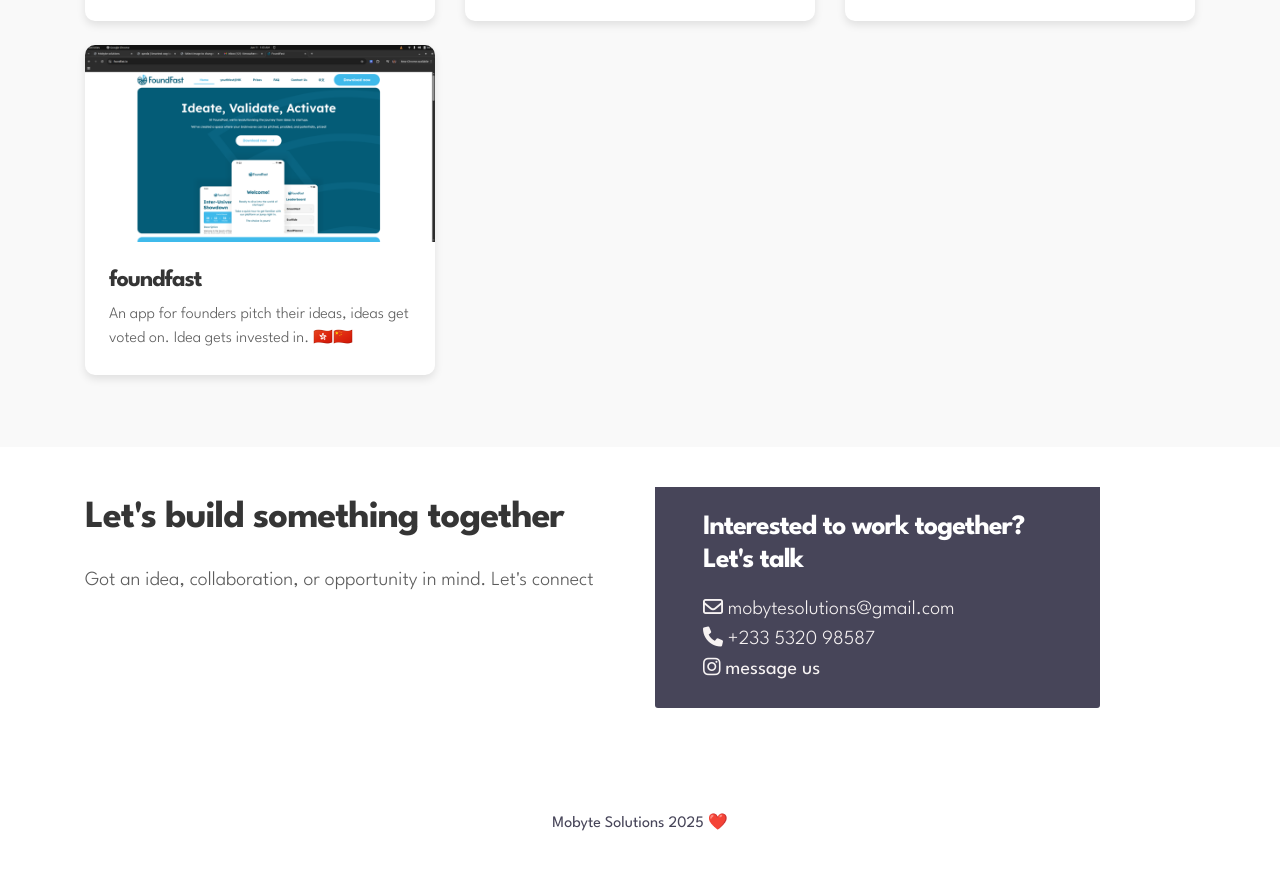
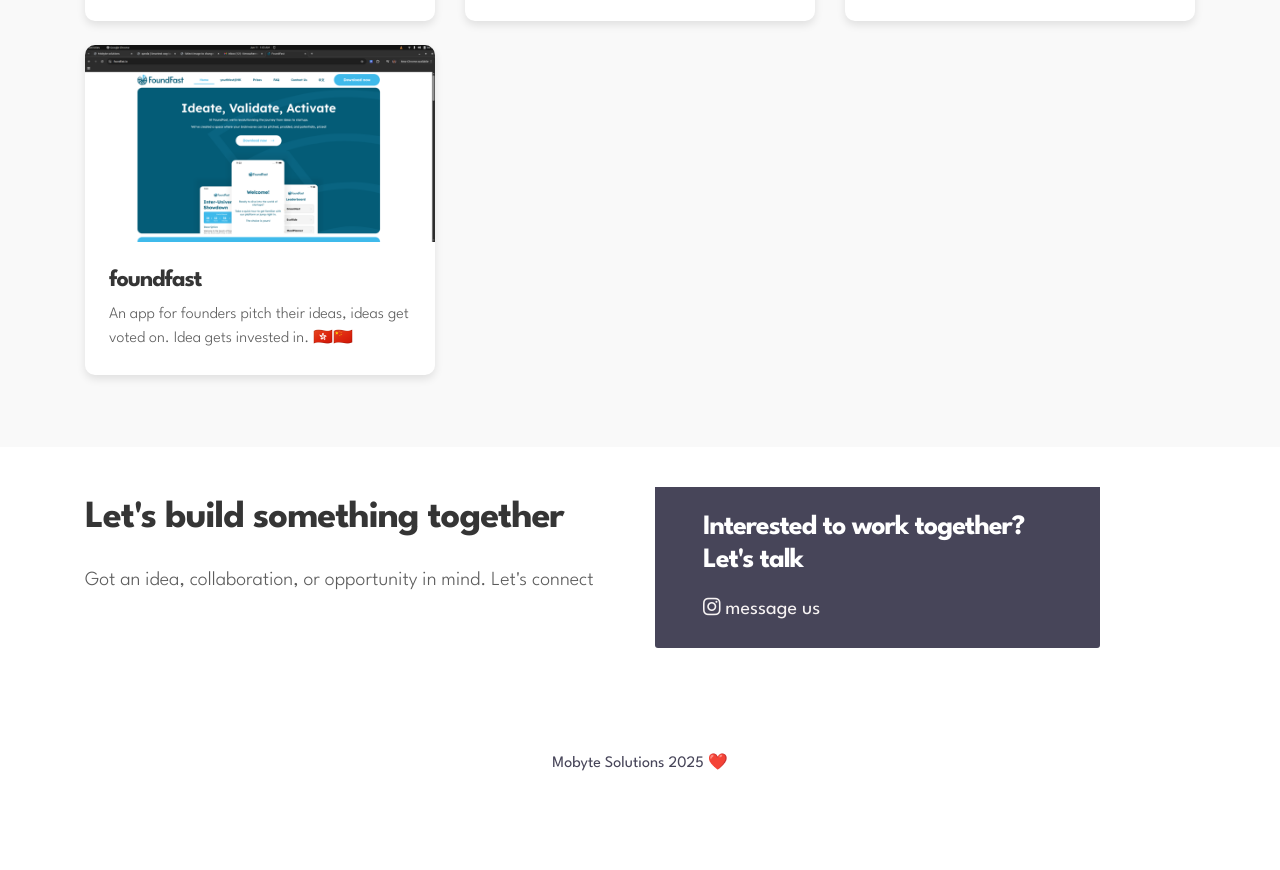
Before and after one commit to TimOsahenru/mobyte, a Jekyll site: the page built from index.html, in a window 1280 px wide and 900 px high, scrolled down 1494 px. Shown: the top 870 px of the window. Built offline with Jekyll 4.4.1, drawn with Linux system fonts in a browser that asks for light colours; after the commit the page ends 2334 px from its top, so only the background shows below that.

Commit message:
modified contact

```diff
--- a/_includes/contact.html
+++ b/_includes/contact.html
@@ -14,8 +14,8 @@
           <div class="contact-info d-flex justify-content-between align-items-center py-4 px-lg-5">
               <div class="contact-info-item">
                 <h3 class="mb-3 text-white">Interested to work together? Let's talk</h3>
-                <p class="footer-text mb-0"><i class="fa-regular fa-envelope"></i> mobytesolutions@gmail.com </p>
-                <p class="footer-text mb-0"><i class="fas fa-phone"></i> +233 5320 98587</p>
+                <!-- <p class="footer-text mb-0"><i class="fa-regular fa-envelope"></i> mobytesolutions@gmail.com </p> -->
+                <!-- <p class="footer-text mb-0"><i class="fas fa-phone"></i> +233 5320 98587</p> -->
                 <p class="footer-text mb-0"><i class="fab fa-instagram"></i> <a href="https://www.instagram.com/_osahenru?igsh=N3dyZzF2ZTNyMGF0&utm_source=qr">message us</a></p>
               </div>
           </div>
```
